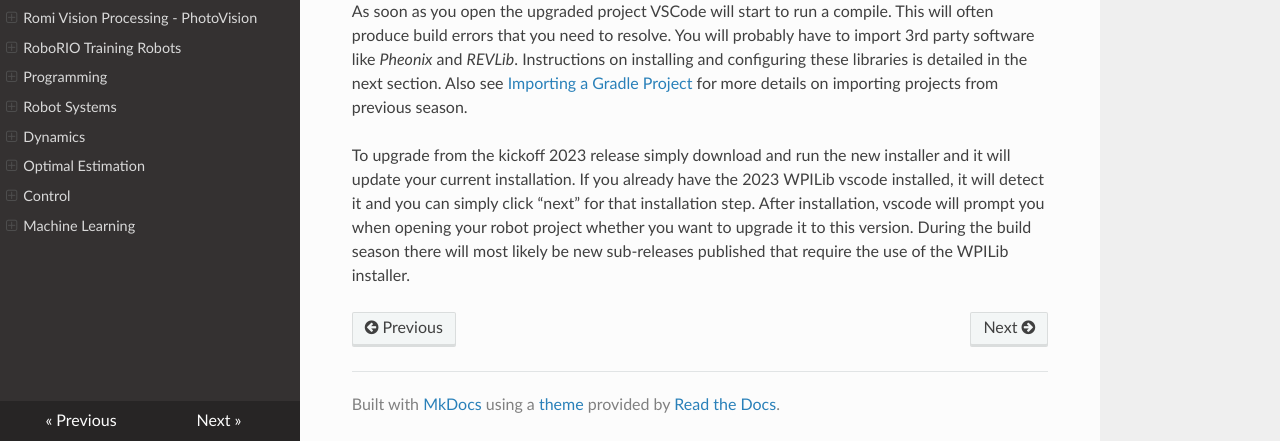
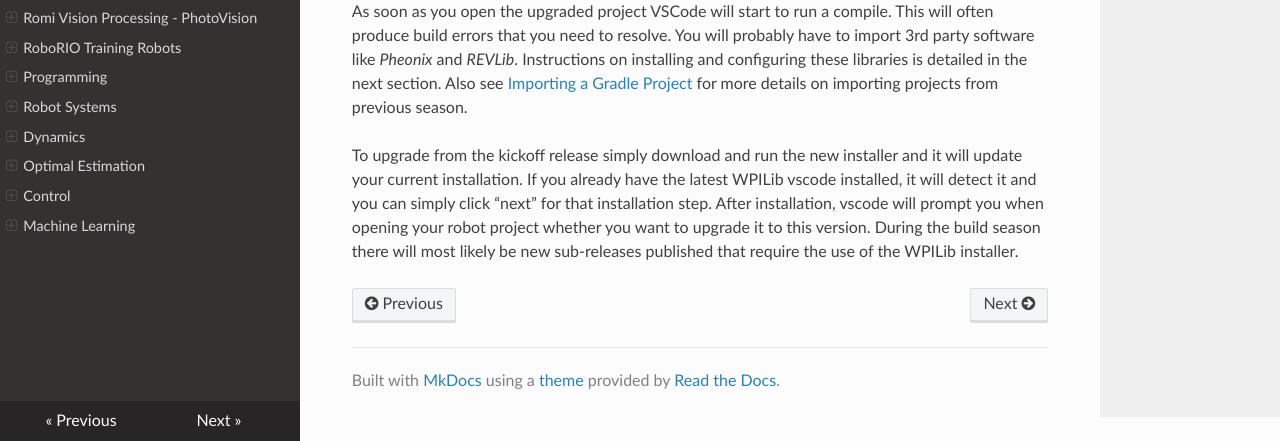
Before and after one commit to FRC-2928/FRC-Programmer-Training, an MkDocs documentation site: the page built from docs/SoftwareInstall/vscodeSoftware.md, in a window 1280 px wide and 900 px high, scrolled down 1538 px, cut to the strip 459-900 px from the top of the window. Built offline with MkDocs 1.6.1, drawn with Linux system fonts in a browser that asks for light colours; nearby versions of some CDN libraries.

Commit message:
updated vscodeSoftware

```diff
--- a/docs/SoftwareInstall/vscodeSoftware.md
+++ b/docs/SoftwareInstall/vscodeSoftware.md
@@ -36,7 +36,7 @@ After upgrading VSCode will import each project to the latest version.  Answer *
 
 As soon as you open the upgraded project VSCode will start to run a compile.  This will often produce build errors that you need to resolve. You will probably have to import 3rd party software like *Pheonix* and *REVLib*.  Instructions on installing and configuring these libraries is detailed in the next section. Also see [Importing a Gradle Project](https://docs.wpilib.org/en/stable/docs/software/vscode-overview/importing-gradle-project.html) for more details on importing projects from previous season.
 
-To upgrade from the kickoff 2023 release simply download and run the new installer and it will update your current installation. If you already have the 2023 WPILib vscode installed, it will detect it and you can simply click “next” for that installation step. After installation, vscode will prompt you when opening your robot project whether you want to upgrade it to this version. During the build season there will most likely be new sub-releases published that require the use of the WPILib installer.
+To upgrade from the kickoff release simply download and run the new installer and it will update your current installation. If you already have the latest WPILib vscode installed, it will detect it and you can simply click “next” for that installation step. After installation, vscode will prompt you when opening your robot project whether you want to upgrade it to this version. During the build season there will most likely be new sub-releases published that require the use of the WPILib installer.
 
 <!-- #### Upgrading VSCode
 It's important that everyone has the latest software otherwise you won't be able to work on other team mates code.  After upgrading VSCode will import each project to the latest version.  Answer *Yes* to each prompt.
```
